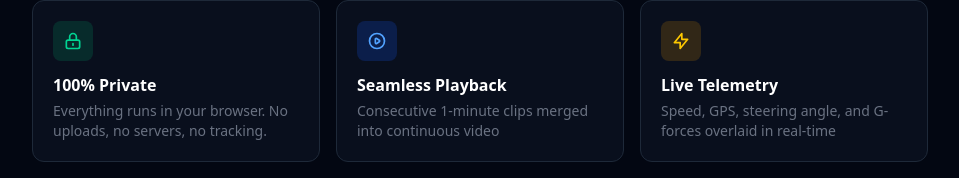
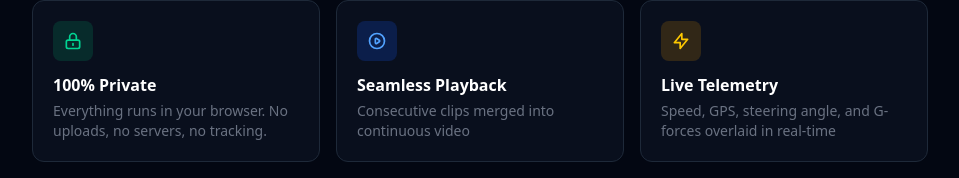
Before and after one commit to TioaChan/exportdash.cam, a Next.js app: page / in a window 1280 px wide. Shown: the part 368-546 px from the top of the page, without its empty margins (160-1119 px from the left). Built offline with nearby package versions, Linux system fonts and the light colour scheme.

Commit message:
copy: simplify seamless playback description

```diff
--- a/src/app/page.tsx
+++ b/src/app/page.tsx
@@ -95,7 +95,7 @@ export default function Home() {
                   </svg>
                 </div>
                 <h3 className="font-semibold mb-1">Seamless Playback</h3>
-                <p className="text-sm text-gray-500">Consecutive 1-minute clips merged into continuous video</p>
+                <p className="text-sm text-gray-500">Consecutive clips merged into continuous video</p>
               </div>
 
               {/* Live Telemetry */}
```
